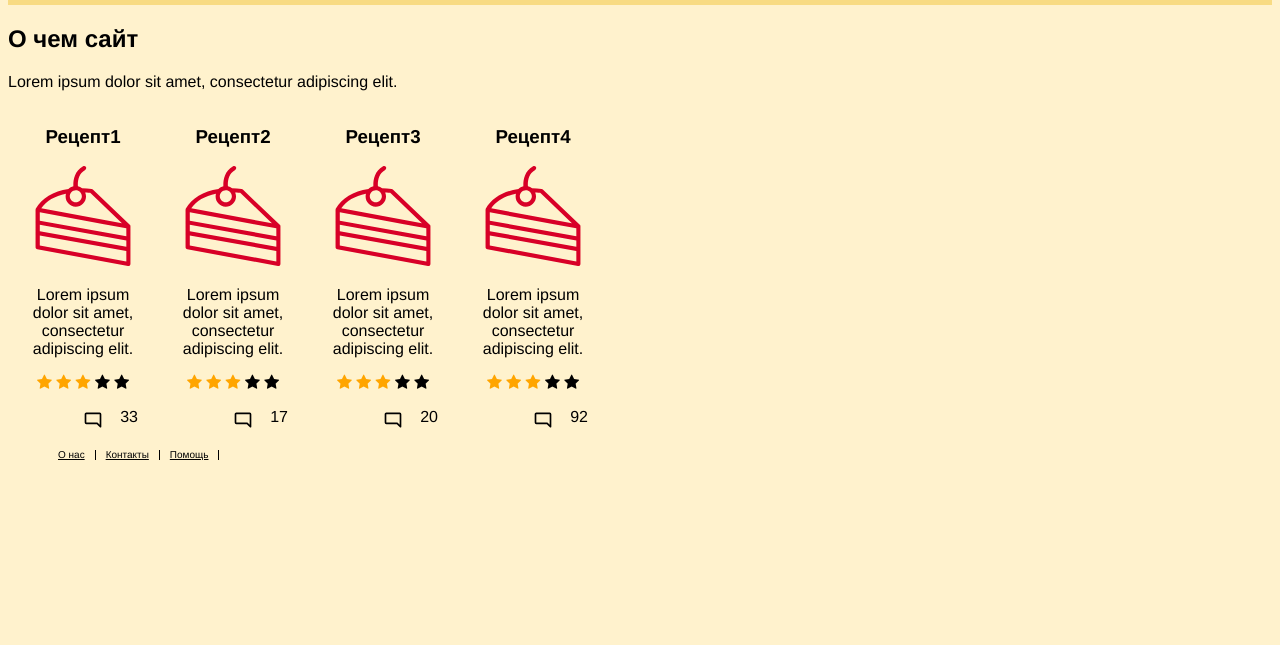
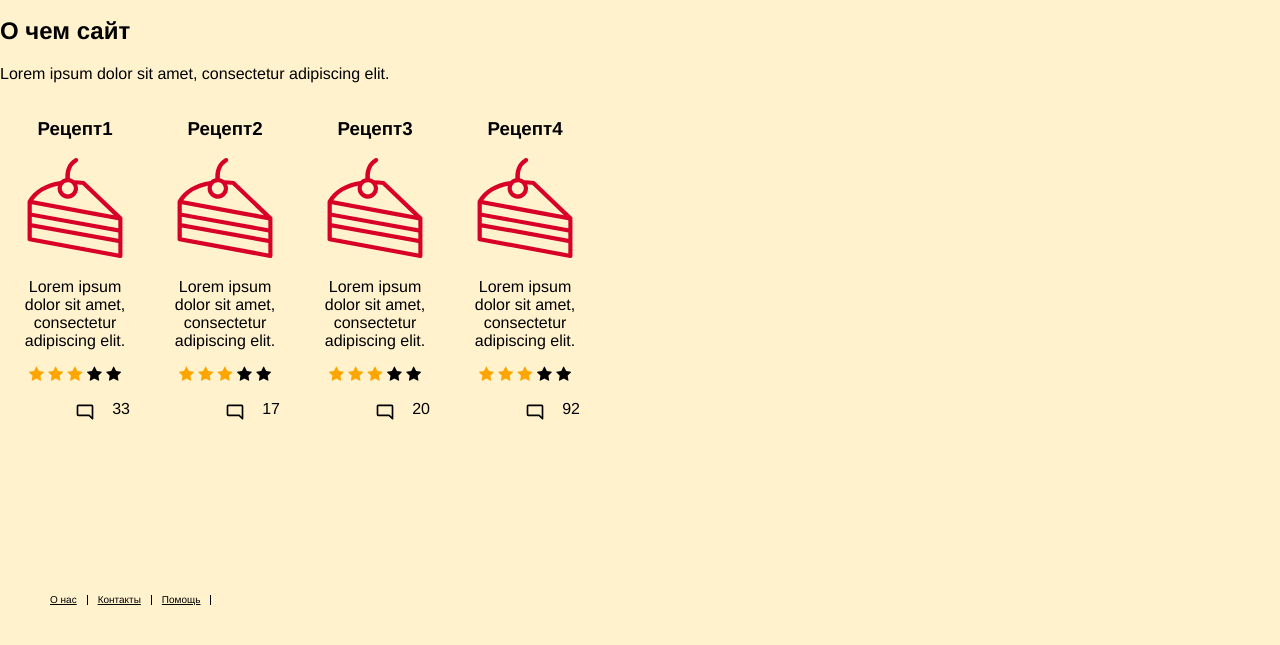
Before and after one commit to ElviraHoward/adaptivehtml, a plain HTML site: page index.html in a window 1280 px wide. Shown: the part 155-800 px from the top of the page. Drawn offline with nearby package versions, Linux system fonts and the light colour scheme.

Commit message:
fix css style

```diff
--- a/style.css
+++ b/style.css
@@ -2,6 +2,8 @@
     background: #FFF2CD;
     color: black;
     font-family: 'Helvetica Neue', Helvetica, Arial, sans-serif;
+    height: 100%;
+    margin: 0;
 }
 
 header {
@@ -49,9 +51,11 @@
 }
 .recipes {
     width: 150px;
-    height: 150px;
+    height: 100%;
     text-align: center;
     display: inline-block;
+    flex-direction: column;
+    min-height: 60vh;
 }
 
 .thumbnail {
@@ -67,10 +71,8 @@
     height: 20px;
 }
 footer {
-    float: end;
-    display: flex;
-    flex-direction: column;
-    height: 100%;
+    display: table-row;
+    height: 1px;
 }
 
 .footer-nav {
```
